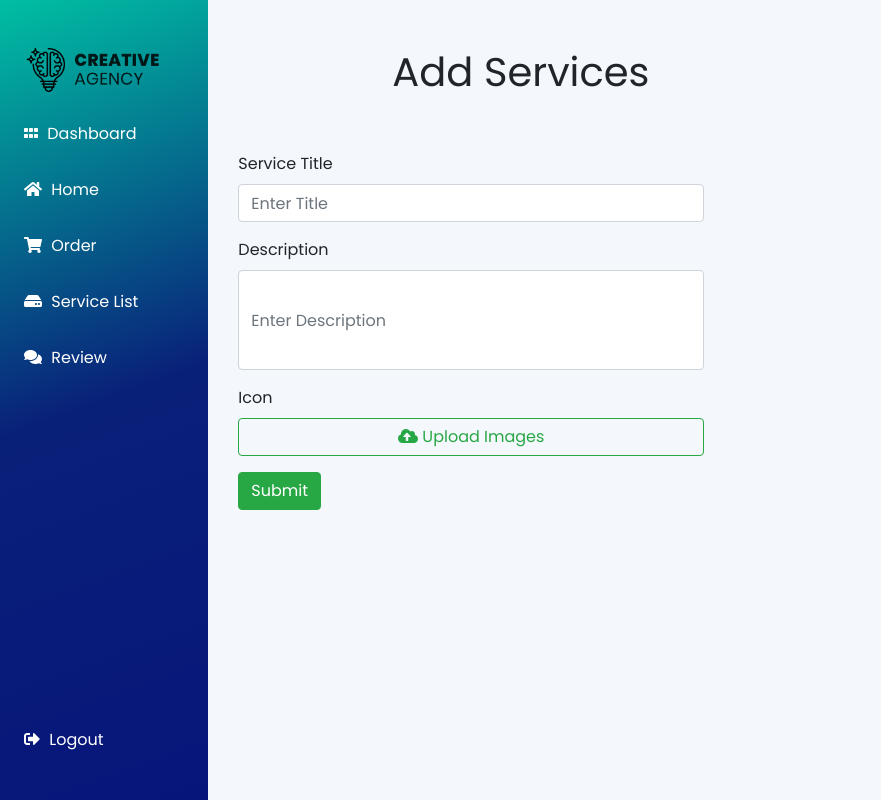
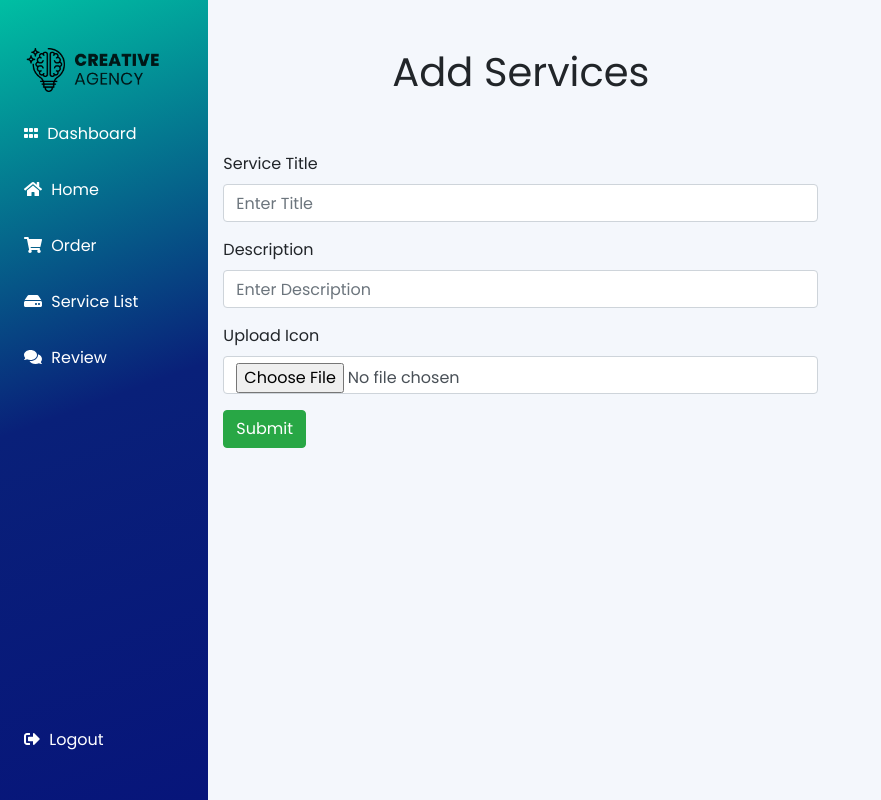
Before and after one commit to SakifKhan98/creative-agency-client, a React (Create React App) app: page /addService in a window 1280 px wide. Shown: the whole page, without its empty margins (0-881 px from the left). Built offline with nearby package versions, Linux system fonts and the light colour scheme; no server answers.

Commit message:
image upload functionality added

```diff
--- a/src/components/Dashboard/AddService/AddService.js
+++ b/src/components/Dashboard/AddService/AddService.js
@@ -1,4 +1,4 @@
-import React, { useContext } from "react";
+import React, { useContext, useState } from "react";
 import { useHistory, useParams } from "react-router-dom";
 import { UserContext } from "../../../App";
 import Sidebar from "../Sidebar/Sidebar";
@@ -10,25 +10,60 @@ import { FontAwesomeIcon } from "@fortawesome/react-fontawesome";
 import { faCloudUploadAlt } from "@fortawesome/free-solid-svg-icons";
 
 const AddService = () => {
-  const { register, handleSubmit, watch, errors } = useForm();
+  // const { register, handleSubmit, watch, errors } = useForm();
 
-  const onSubmit = (values) => {
-    const serviceDetails = {
-      name: values.name,
-      image: values.image,
-      description: values.description,
-    };
+  // const onSubmit = (values) => {
+  //   const serviceDetails = {
+  //     name: values.name,
+  //     image: values.image,
+  //     description: values.description,
+  //   };
+
+  //   fetch("http://localhost:5000/addService", {
+  //     method: "POST",
+  //     headers: { "Content-Type": "application/json" },
+  //     body: JSON.stringify(serviceDetails),
+  //   })
+  //     .then((res) => res.json())
+  //     .then((data) => {
+  //       if (data) {
+  //         alert("New Service Added Successfully");
+  //       }
+  //     });
+  // };
+
+  const [info, setInfo] = useState({});
+  const [file, setFile] = useState(null);
+
+  const handleBlur = (e) => {
+    const newInfo = { ...info };
+    newInfo[e.target.name] = e.target.value;
+    setInfo(newInfo);
+  };
+
+  const handleFileChange = (e) => {
+    const newFile = e.target.files[0];
+    setFile(newFile);
+  };
+
+  const handleSubmit = (event) => {
+    event.preventDefault();
+    const formData = new FormData();
+
+    formData.append("file", file);
+    formData.append("name", info.name);
+    formData.append("description", info.description);
 
     fetch("http://localhost:5000/addService", {
       method: "POST",
-      headers: { "Content-Type": "application/json" },
-      body: JSON.stringify(serviceDetails),
+      body: formData,
     })
-      .then((res) => res.json())
+      .then((response) => response.json())
       .then((data) => {
-        if (data) {
-          alert("New Service Added Successfully");
-        }
+        alert("Your Review Posted Successfully");
+      })
+      .catch((error) => {
+        console.error(error);
       });
   };
 
@@ -46,12 +81,12 @@ const AddService = () => {
             <h1 className="mt-5 text-center">Add Services</h1>
           </center>
         </div>
-        <form className="col-md-10" onSubmit={handleSubmit(onSubmit)}>
+        {/* <form className="col-md-10" onSubmit={handleSubmit(onSubmit)}>
           <div className="form-group">
-            <label htmlFor="ServiceName">Service Title</label>
+            <label htmlFor="name">Service Title</label>
 
             <input
-              name="ServiceName"
+              name="name"
               placeholder="Enter Title"
               className={`form-control`}
               ref={register({ required: "Service Title is required" })}
@@ -92,6 +127,42 @@ const AddService = () => {
           <button className="btn btn-success text-white" type="submit">
             Submit
           </button>
+        </form> */}
+
+        <form onSubmit={handleSubmit}>
+          <div className="form-group">
+            <label htmlFor="exampleInputPassword1">Service Title</label>
+            <input
+              onBlur={handleBlur}
+              type="text"
+              className="form-control"
+              name="name"
+              placeholder="Enter Title"
+            />
+          </div>
+          <div className="form-group">
+            <label htmlFor="exampleInputPassword1">Description</label>
+            <input
+              onBlur={handleBlur}
+              type="text"
+              className="form-control"
+              name="description"
+              placeholder="Enter Description"
+            />
+          </div>
+
+          <div className="form-group">
+            <label htmlFor="file">Upload Icon</label>
+            <input
+              onChange={handleFileChange}
+              type="file"
+              className="form-control"
+              placeholder="Upload Image"
+            />
+          </div>
+          <button type="submit" className="btn btn-success">
+            Submit
+          </button>
         </form>
       </div>
     </section>
--- a/src/components/Dashboard/Order/Order.js
+++ b/src/components/Dashboard/Order/Order.js
@@ -23,7 +23,7 @@ const Order = () => {
       .then((res) => res.json())
       .then((data) => {
         const service = data.find(
-          (srvc) => srvc.id.toString() === serviceId.toString()
+          (srvc) => srvc._id.toString() === serviceId.toString()
         );
         setServices(service);
       });
--- a/src/components/Home/Services/Services.js
+++ b/src/components/Home/Services/Services.js
@@ -18,7 +18,7 @@ const Services = () => {
       </h1>
       <div className="row justify-content-around">
         {services.map((srvc) => (
-          <ServiceCard key={srvc.id} service={srvc}>
+          <ServiceCard key={srvc._id} service={srvc}>
             {srvc.name}
           </ServiceCard>
         ))}
```
Also changed, not shown: src/components/Home/ServiceCard/ServiceCard.js (+9 -3 lines).
